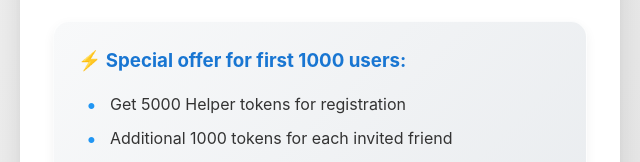
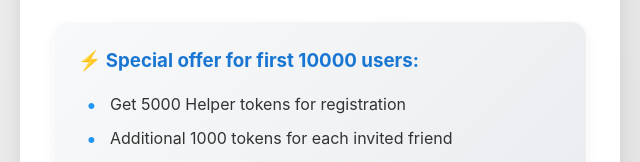
Before and after one commit to Efm-ua/drophelper-miniapp, a plain HTML site: page index-en.html in a window 1280 px wide. Shown: the part 634-796 px from the top of the page, 320-960 px from the left. Drawn offline with Linux system fonts and the light colour scheme.

Commit message:
change 1000 offer to 10000 offer en version

```diff
--- a/index-en.html
+++ b/index-en.html
@@ -369,7 +369,7 @@
             </div>
 
             <div class="special-offer">
-                <h3>⚡️ Special offer for first 1000 users:</h3>
+                <h3>⚡️ Special offer for first 10000 users:</h3>
                 <ul>
                     <li>Get 5000 Helper tokens for registration</li>
                     <li>Additional 1000 tokens for each invited friend</li>
```
